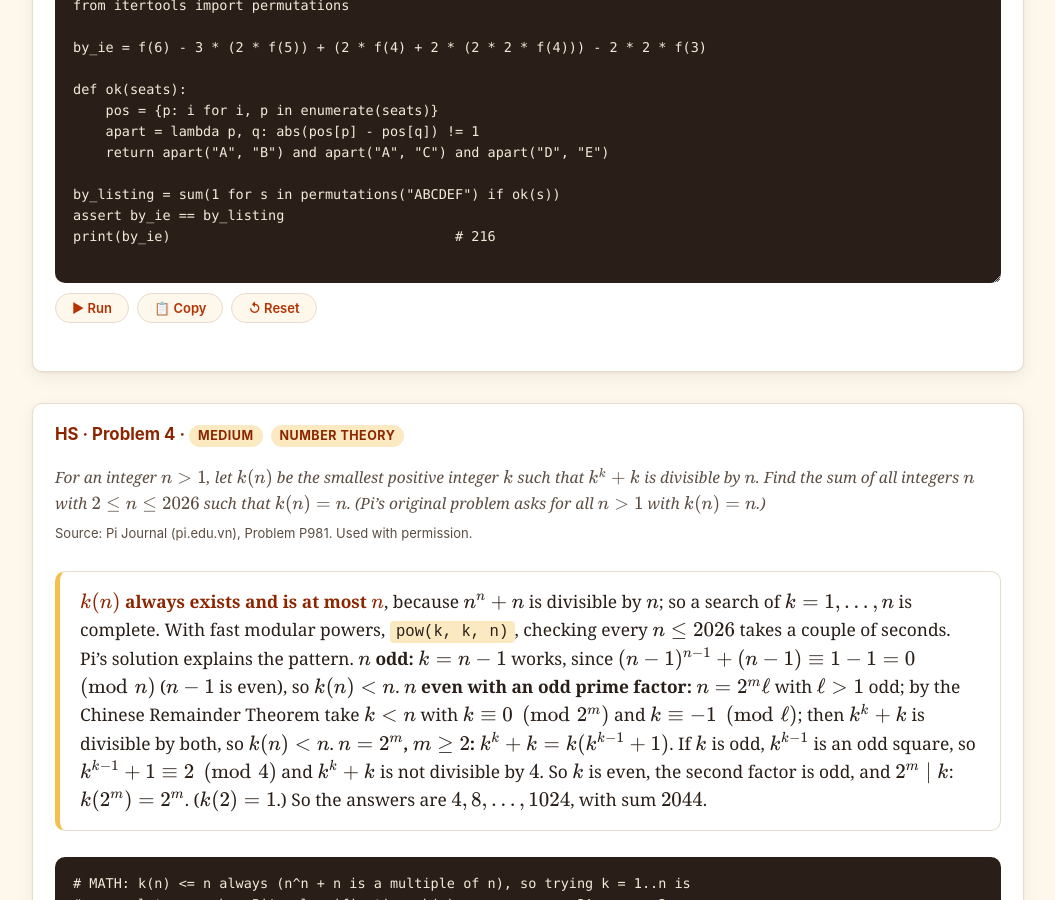
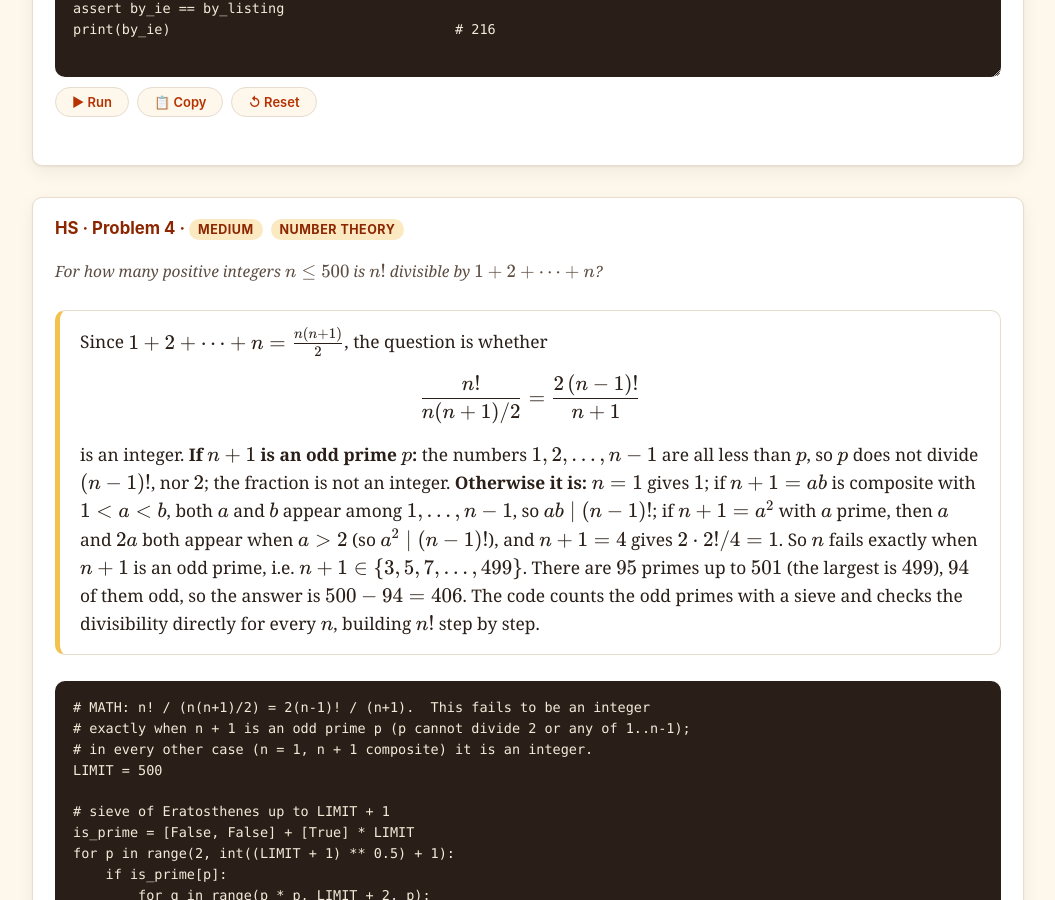
Before and after one commit to nghia71/nghia71.github.io, a Jekyll site: the page built from lesson-3.html, in a window 1280 px wide and 900 px high, scrolled down 9369 px. Shown: the whole window, without its empty margins (112-1167 px from the left). Built offline with Jekyll 4.4.1, drawn with Linux system fonts in a browser that asks for light colours; some of the changed text lies outside the part shown.

Commit message:
Lesson 3: replace the two Pi problems (MS1, HS4) with AMC-based problems
Co-Authored-By: Claude Opus 5.5 <noreply@anthropic.com>
Claude-Session: https://claude.ai/code/session_01P4ePFPF4hbBMfHqpAwSQJT

```diff
--- a/lesson-3.html
+++ b/lesson-3.html
@@ -363,7 +363,6 @@ document.addEventListener("DOMContentLoaded", function () {
 <div class="note">
 These are the exact problems from the second coding contest, in the same order: five for Middle School and five for High School &mdash; one each from Algebra, Combinatorics, Geometry and Number Theory, plus a harder Geometry problem. Try any you didn&rsquo;t finish on your own first &mdash; then compare with the math and code below.
 </div>
-<p>Problems marked &ldquo;Pi Journal&rdquo; come from the <em>Math Challenge</em> section of <a href="https://pi.edu.vn" target="_blank" rel="noopener">Pi Journal</a> and are used with the journal&rsquo;s permission; where Pi asks to &ldquo;find all&rdquo; or &ldquo;prove&rdquo;, the problem has been given a single numerical answer so it can be checked by a program.</p>
 
 <div class="requirements">
 <h2 id="what-s-required-and-acceptable-for-a-contest-submission">What&rsquo;s required and acceptable for a contest submission</h2>
@@ -427,27 +426,22 @@ These are the exact problems from the second coding contest, in the same order:
 
 <div class="card example">
 <h3 id="ms-problem-1">MS &middot; Problem 1 &middot; <span class="tag">Easy</span> <span class="tag">Algebra</span></h3>
-<p class="problem">Yen works for FedEx and has to deliver \(5\) parcels. Her van uses \(3\) litres of fuel for every \(45\) km it drives. The fuel tank holds \(12\) litres, and it was full when she set off. She used a quarter of the tank to deliver the first parcel. To deliver the second and third parcels, she used half of the fuel that was left. After delivering the third parcel, Yen noticed that the fuel left was only three fifths of the fuel needed to deliver the last two parcels. She filled up the tank and finished her deliveries. How many kilometres did Yen drive in total to deliver all \(5\) parcels?</p>
-<p class="source">Source: Pi Journal (pi.edu.vn), Problem P911. Used with permission.</p>
-<div class="note math">Work in litres, with exact fractions. <strong>Parcel 1:</strong> a quarter of the tank, \(12 \cdot \tfrac14 = 3\) litres, leaving \(9\). <strong>Parcels 2 and 3:</strong> half of what was left, \(9 \cdot \tfrac12 = \tfrac92\) litres, leaving \(\tfrac92\). <strong>Parcels 4 and 5:</strong> the \(\tfrac92\) litres left are \(\tfrac35\) of what these two need, so they need \(\tfrac92 \div \tfrac35 = \tfrac{15}{2}\) litres. In total Yen used \(3 + \tfrac92 + \tfrac{15}{2} = 15\) litres. At \(3\) litres per \(45\) km, that is \(15 \cdot \tfrac{45}{3} = 225\) km. The code follows these steps with <code>Fraction</code>, so no decimal rounding can creep in.</div>
-<pre><code># MATH: follow the fuel, in litres, with exact fractions.
-#   parcel 1      : 1/4 of the full 12-litre tank
-#   parcels 2, 3  : 1/2 of what was left
-#   parcels 4, 5  : what was left is 3/5 of what they need -&gt; need = left / (3/5)
-# Distance = litres used * (45 km / 3 litres).
-from fractions import Fraction as F
+<p class="problem">A bag holds only red, green, blue and yellow marbles. All but \(20\) of the marbles are red, all but \(22\) are green, all but \(25\) are blue, and all but \(23\) are yellow. How many marbles are in the bag?</p>
+<div class="note math">Let \(T\) be the number of marbles. &ldquo;All but \(20\) are red&rdquo; means exactly \(20\) are <em>not</em> red, so there are \(T - 20\) red marbles; in the same way there are \(T - 22\) green, \(T - 25\) blue and \(T - 23\) yellow. Every marble has exactly one of the four colours, so the four counts add up to \(T\): \[ (T - 20) + (T - 22) + (T - 25) + (T - 23) = T \iff 4T - 90 = T \iff T = 30. \] Check: \(10\) red, \(8\) green, \(5\) blue and \(7\) yellow marbles add up to \(30\), and all but \(20\) of them are red, and so on. The code solves the equation and checks every count.</div>
+<pre><code># MATH: with T marbles, &quot;all but k are red&quot; means T - k are red.
+# The four colour counts add up to T:
+#   (T - 20) + (T - 22) + (T - 25) + (T - 23) = T  -&gt;  3T = 90  -&gt;  T = 30
+ALL_BUT = {&quot;red&quot;: 20, &quot;green&quot;: 22, &quot;blue&quot;: 25, &quot;yellow&quot;: 23}
 
-TANK = 12
-p1 = F(TANK) * F(1, 4)                 # 3 litres
-left = TANK - p1                       # 9
-p23 = left * F(1, 2)                   # 9/2
-left = left - p23                      # 9/2
-p45 = left / F(3, 5)                   # 15/2: &quot;left is 3/5 of what is needed&quot;
+k = len(ALL_BUT)                    # 4 colours
+T = sum(ALL_BUT.values()) // (k - 1)
+assert (k - 1) * T == sum(ALL_BUT.values())     # the division is exact
 
-litres = p1 + p23 + p45
-km = litres * F(45, 3)
-print(&quot;litres used:&quot;, litres)          # 15
-print(&quot;kilometres: &quot;, km)              # 225
+counts = {c: T - n for c, n in ALL_BUT.items()}
+assert all(v &gt; 0 for v in counts.values())       # every colour really appears
+assert sum(counts.values()) == T
+print(counts)                       # {&#x27;red&#x27;: 10, &#x27;green&#x27;: 8, &#x27;blue&#x27;: 5, &#x27;yellow&#x27;: 7}
+print(T)                            # 30
 </code></pre>
 </div>
 
@@ -607,23 +601,30 @@ print(by_ie)                                   # 216
 
 <div class="card example">
 <h3 id="hs-problem-4">HS &middot; Problem 4 &middot; <span class="tag">Medium</span> <span class="tag">Number Theory</span></h3>
-<p class="problem">For an integer \(n > 1\), let \(k(n)\) be the smallest positive integer \(k\) such that \(k^k + k\) is divisible by \(n\). Find the sum of all integers \(n\) with \(2 \le n \le 2026\) such that \(k(n) = n\). (Pi&rsquo;s original problem asks for all \(n > 1\) with \(k(n) = n\).)</p>
-<p class="source">Source: Pi Journal (pi.edu.vn), Problem P981. Used with permission.</p>
-<div class="note math"><strong>\(k(n)\) always exists and is at most \(n\)</strong>, because \(n^n + n\) is divisible by \(n\); so a search of \(k = 1, \dots, n\) is complete. With fast modular powers, <code>pow(k, k, n)</code>, checking every \(n \le 2026\) takes a couple of seconds. Pi&rsquo;s solution explains the pattern. <strong>\(n\) odd:</strong> \(k = n - 1\) works, since \((n-1)^{n-1} + (n-1) \equiv 1 - 1 = 0 \pmod n\) (\(n - 1\) is even), so \(k(n) < n\). <strong>\(n\) even with an odd prime factor:</strong> \(n = 2^m \ell\) with \(\ell > 1\) odd; by the Chinese Remainder Theorem take \(k < n\) with \(k \equiv 0 \pmod{2^m}\) and \(k \equiv -1 \pmod{\ell}\); then \(k^k + k\) is divisible by both, so \(k(n) < n\). <strong>\(n = 2^m\), \(m \ge 2\):</strong> \(k^k + k = k(k^{k-1} + 1)\). If \(k\) is odd, \(k^{k-1}\) is an odd square, so \(k^{k-1} + 1 \equiv 2 \pmod 4\) and \(k^k + k\) is not divisible by \(4\). So \(k\) is even, the second factor is odd, and \(2^m \mid k\): \(k(2^m) = 2^m\). (\(k(2) = 1\).) So the answers are \(4, 8, \dots, 1024\), with sum \(2044\).</div>
-<pre><code># MATH: k(n) &lt;= n always (n^n + n is a multiple of n), so trying k = 1..n is
-# a complete search.  Pi&#x27;s classification: k(n) = n  &lt;=&gt;  n = 2^m, m &gt;= 2.
-LIMIT = 2026
+<p class="problem">For how many positive integers \(n \le 500\) is \(n!\) divisible by \(1 + 2 + \cdots + n\)?</p>
+<div class="note math">Since \(1 + 2 + \cdots + n = \tfrac{n(n+1)}{2}\), the question is whether \[ \frac{n!}{n(n+1)/2} = \frac{2\,(n-1)!}{n+1} \] is an integer. <strong>If \(n + 1\) is an odd prime \(p\):</strong> the numbers \(1, 2, \dots, n - 1\) are all less than \(p\), so \(p\) does not divide \((n-1)!\), nor \(2\); the fraction is not an integer. <strong>Otherwise it is:</strong> \(n = 1\) gives \(1\); if \(n + 1 = ab\) is composite with \(1 < a < b\), both \(a\) and \(b\) appear among \(1, \dots, n-1\), so \(ab \mid (n-1)!\); if \(n + 1 = a^2\) with \(a\) prime, then \(a\) and \(2a\) both appear when \(a > 2\) (so \(a^2 \mid (n-1)!\)), and \(n + 1 = 4\) gives \(2 \cdot 2!/4 = 1\). So \(n\) fails exactly when \(n + 1\) is an odd prime, i.e. \(n + 1 \in \{3, 5, 7, \dots, 499\}\). There are \(95\) primes up to \(501\) (the largest is \(499\)), \(94\) of them odd, so the answer is \(500 - 94 = 406\). The code counts the odd primes with a sieve and checks the divisibility directly for every \(n\), building \(n!\) step by step.</div>
+<pre><code># MATH: n! / (n(n+1)/2) = 2(n-1)! / (n+1).  This fails to be an integer
+# exactly when n + 1 is an odd prime p (p cannot divide 2 or any of 1..n-1);
+# in every other case (n = 1, n + 1 composite) it is an integer.
+LIMIT = 500
 
-def k_of(n):
-    for k in range(1, n + 1):
-        if (pow(k, k, n) + k) % n == 0:     # fast: never builds k**k
-            return k
+# sieve of Eratosthenes up to LIMIT + 1
+is_prime = [False, False] + [True] * LIMIT
+for p in range(2, int((LIMIT + 1) ** 0.5) + 1):
+    if is_prime[p]:
+        for q in range(p * p, LIMIT + 2, p):
+            is_prime[q] = False
+odd_primes = sum(1 for p in range(3, LIMIT + 2) if is_prime[p])
+by_math = LIMIT - odd_primes
 
-by_definition = [n for n in range(2, LIMIT + 1) if k_of(n) == n]
-by_theorem = [2 ** m for m in range(2, 11)]          # 4, 8, ..., 1024
-assert by_definition == by_theorem
-print(by_definition)
-print(sum(by_definition))                            # 2044
+# direct check: build n! one factor at a time (exact big integers)
+fact, by_definition = 1, 0
+for n in range(1, LIMIT + 1):
+    fact *= n
+    if fact % (n * (n + 1) // 2) == 0:
+        by_definition += 1
+assert by_math == by_definition
+print(odd_primes, by_math)          # 94 406
 </code></pre>
 </div>
 
--- a/lessons.html
+++ b/lessons.html
@@ -39,7 +39,7 @@ robots: noindex
         <tr data-url="{{ '/lesson-3.html' | relative_url }}">
           <td>3</td>
           <td>Lesson 3<span class="mcc-hub-sub">Test 2 (18 October 2026), with full solutions</span></td>
-          <td>Working with Fractions &middot; Optimizing Rectangle Areas &middot; Stars and Bars &middot; Remainders &amp; the Chinese Remainder Theorem &middot; Congruent Lattice Triangles &middot; Difference of Squares &middot; Lattice Squares under an Irrational Line &middot; Inclusion&ndash;Exclusion &middot; Fast Modular Powers &middot; Law of Cosines &amp; Heron&rsquo;s Formula</td>
+          <td>Setting Up Equations &middot; Optimizing Rectangle Areas &middot; Stars and Bars &middot; Remainders &amp; the Chinese Remainder Theorem &middot; Congruent Lattice Triangles &middot; Difference of Squares &middot; Lattice Squares under an Irrational Line &middot; Inclusion&ndash;Exclusion &middot; Factorials &amp; Primes &middot; Law of Cosines &amp; Heron&rsquo;s Formula</td>
           <td class="mcc-hub-vid"></td>
         </tr>
         <!-- Add one <tr data-url="..."> per lesson as it is published. The
```
